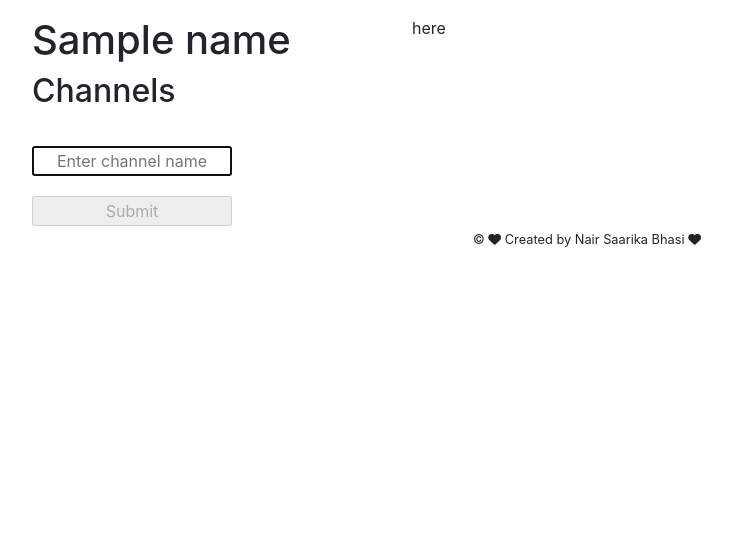
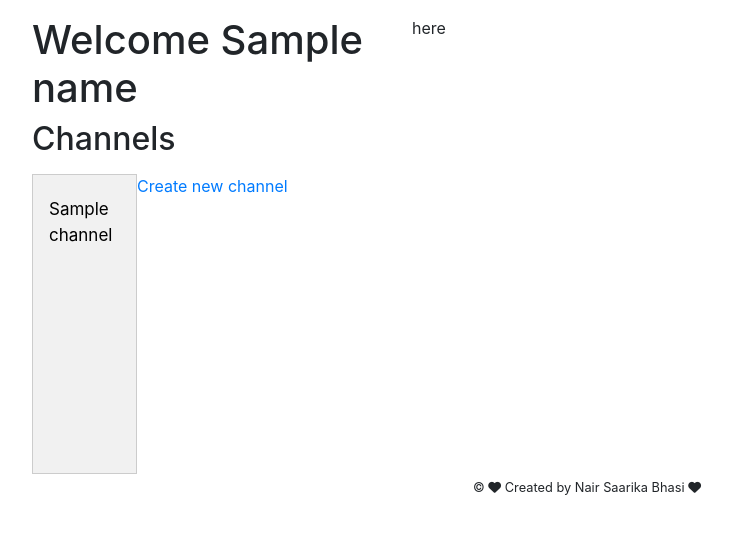
Before and after one commit to saarikabhasi/Chat-application, a Flask app: template templates/channel.html in a window 1280 px wide. Shown: the part 56-590 px from the top of the page, without its empty margins (53-785 px from the left). Run offline with Flask 2, Linux system fonts and the light colour scheme; the template is opened without the code that fills it: most values are stand-ins (such as "Sample title", 1, 10 or a date in 2020); some libraries are stand-ins or nearby versions.

Commit message:
create channel and make sure channel is new: initial commit

```diff
--- a/application.py
+++ b/application.py
@@ -12,11 +12,41 @@ def index():
   return render_template ("index.html")
 
 #@app.route("/createchannel/<string:name>",methods=["GET","POST"])
+@app.route("/createname",methods=["GET","POST"])
+def createname():
+
+  name = request.form["name"]
+  print("created name" ,f"{name}")
+  print("Method",request.method)
+  #return redirect(url_for('createchannel',name=name))
+  return render_template("channel.html",name=name)
+
+allchannels=[]
 @app.route("/createchannel",methods=["GET","POST"])
 def createchannel():
-  print("came here")
-  name = request.form["name"]
+  error_msg=""
+  print("in createchannel")
+  #name = request.args['name']
+  # print("name is:",name)
+  print(request.method)
+  if request.method == "POST":
+    print("here")
 
-  print("name is :" ,f"{name}")
-  print(request.method)
-  return render_template("channel.html",name=name)
+    channelname = request.form['cname']
+    print("create new channel")
+    print("all channels",allchannels)
+    if channelname in allchannels:
+      error_msg="channel name is already taken"
+    else:
+      allchannels.append(channelname)
+      print("all channels after appending",allchannels)
+    return render_template("channel.html", error_msg=error_msg, allchannels=allchannels)
+  else:
+    return render_template("channel.html", allchannels=allchannels)
+
+
+  #@app.route("/chat/<string:channel>",methods=["GET","POST"])
+  @app.route("/chat",methods=["GET","POST"])
+  def chat():
+
+    return render_template("chat.html")
--- a/static/main.css
+++ b/static/main.css
@@ -28,3 +28,46 @@
     background-color: rgb(38, 149, 196);
 
 }
+/* Style the tab */
+.tab {
+    float: left;
+    border: 1px solid #ccc;
+    background-color: #f1f1f1;
+    width: 30%;
+    height: 300px;
+  }
+
+  /* Style the buttons inside the tab */
+  .tab button {
+    display: block;
+    background-color: inherit;
+    color: black;
+    padding: 22px 16px;
+    width: 100%;
+    border: none;
+    outline: none;
+    text-align: left;
+    cursor: pointer;
+    transition: 0.3s;
+    font-size: 17px;
+  }
+
+  /* Change background color of buttons on hover */
+  .tab button:hover {
+    background-color: #ddd;
+  }
+
+  /* Create an active/current "tab button" class */
+  .tab button.active {
+    background-color: #ccc;
+  }
+
+  /* Style the tab content */
+  .tabcontent {
+    float: left;
+    padding: 0px 12px;
+    border: 1px solid #ccc;
+    width: 70%;
+    border-left: none;
+    height: 300px;
+  }
--- a/templates/channel.html
+++ b/templates/channel.html
@@ -16,23 +16,19 @@ Flack
     document.addEventListener('DOMContentLoaded',()=>{
         document.querySelector('#submit').disabled = true;
 
-      document.querySelector('#channel').onkeyup = () => {
-        if (document.querySelector('#channel').value.length > 0)
+        document.querySelector('#cname').onkeyup = () => {
+          if (document.querySelector('#cname').value.length > 0)
               document.querySelector('#submit').disabled = false;
 
           else
             document.querySelector('#submit').disabled = true;
           };
+          document.querySelector('#cname').onsubmit =()=>{
 
 
-      document.querySelector('#new-channel').onsubmit =()=>{
-        //create new li for channel
-        const li =document.createElement('li');
-        li.innerHTML=document.querySelector('#channel').value;
-        //add new item to channel list
-        document.querySelector('#channels').append(li);
+
           //clear input field
-        document.querySelector('#channel').value='';
+          document.querySelector('#cname').value='';
           document.querySelector('#submit').disabled = true;
 
           // Stop form from submitting
@@ -48,14 +44,62 @@ Flack
       <div class="col-lg-4">
         <div class="workspace">
           <div class="sidebar" role="tabpanel">
-            <h1 id="printname">{{name}}</h1>
+            <h1 id="printname">Welcome {{name}}</h1>
             <h2>Channels</h2>
+
+
                 <ul id="channels">
+                  <!-- {% if allchannels is defined %}
+                    {% for channel in allchannels %}
+                      <li> {{channel}}</li>
+                    {%endfor%}
+                  {%endif %} -->
 
                 </ul>
-            <form id ="new-channel">
-              <input id ="channel" autocomplete="off" autofocus placeholder="Enter channel name" type="text">
-              <input id ="submit" type="submit">
+                <div class="tab">
+                  {% if allchannels is defined %}
+                    {% for channel in allchannels %}
+                      <button class="tablinks" onclick="openChat(chatonchannel, channel)" id="defaultOpen">{{channel}}</button>
+                      {%endfor%}
+                      {%endif %}
+                </div>
+
+
+
+
+                <form id ="new-channel"  action ="{{ url_for('createchannel') }}" method="POST">
+                  <div>
+                    <a class ="btn-link " data-toggle="modal" href="#channel" role="button" aria-expanded="false" aria-controls="channel">
+                      Create new channel
+                    </a>
+                    <div class="modal " tabindex="-1" role="dialog" id = "channel">
+                      <div class="modal-dialog">
+                        <div class="modal-content">
+                          <div class="modal-header">
+                            <h5 class="modal-title">Enter Display name</h5>
+                            <button type="button" class="close" data-dismiss="modal" aria-label="Close">
+                              <span aria-hidden="true">&times;</span>
+                            </button>
+                          </div>
+                          <div class="modal-body">
+                              <input type="text" class="form-control  form-control-lg" autocomplete="off" autofocus placeholder="Display name" name = "cname" id="cname" type="text" >
+                              {% if error_msg is defined and error_msg|length > 0 %}
+                                <p class="text-danger">{{error_msg}}
+                               {%endif%}
+
+                          </div>
+
+
+
+                          <div class="modal-footer">
+                            <button class="btn btn-primary" id ="submit" onclick ="validateform()">Submit</button>
+
+                          </div>
+                        </div>
+                      </div>
+                    </div>
+                  </div>
+
                 </form>
             </div>
         </div>
@@ -68,4 +112,10 @@ Flack
 
     </div>
   </div>
+  <script>
+      var errors='{{error_msg}}';
+      if (errors.length > 0){
+        $('#channel').modal('show');
+      }
+  </script>
   {% endblock %}
--- a/templates/index.html
+++ b/templates/index.html
@@ -10,11 +10,11 @@ Flack
 {% block body %}
 
 
-<form action ="{{ url_for('createchannel') }}" method ="post" id ="form">
-  <div class="modal-body">
+<form action ="{{ url_for('createname') }}" method ="post" id ="form">
+  <div>
       <input type="text" class="form-control  form-control-lg" autocomplete="off" autofocus placeholder="Display name" name = "name" id="name" type="text">
   </div>
-  <div class="modal-footer" >
+  <div >
   <button type="button" class="btn btn-primary" type="submit" data-dismiss="modal"onclick="getname()" >Submit</button>
   </div>
 </form>
--- a/templates/layout.html
+++ b/templates/layout.html
@@ -1,6 +1,6 @@
 <!DOCTYPE html>
     <head>
-        <title>slack</title>
+        <title>flack</title>
         <meta charset="utf-8">
         <meta name="viewport" content="width=device-width, initial-scale=1, shrink-to-fit=yes">
         <link rel="stylesheet" href="https://stackpath.bootstrapcdn.com/bootstrap/4.3.1/css/bootstrap.min.css" integrity="sha384-ggOyR0iXCbMQv3Xipma34MD+dH/1fQ784/j6cY/iJTQUOhcWr7x9JvoRxT2MZw1T" crossorigin="anonymous">
```
Also changed, not shown: templates/channel_attempt1.html (added, +76 -0 lines), 1 other file. Lines whose indentation alone changed are shown as unchanged.
